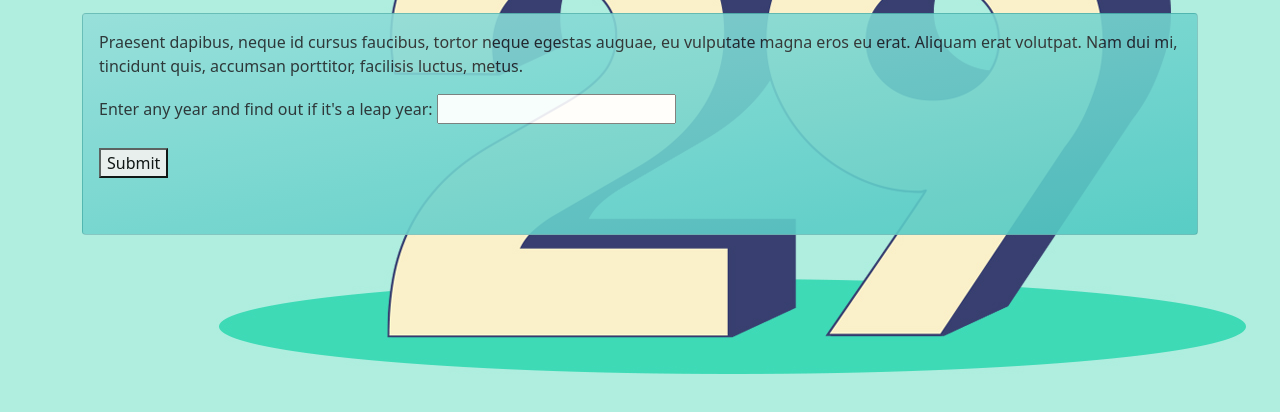
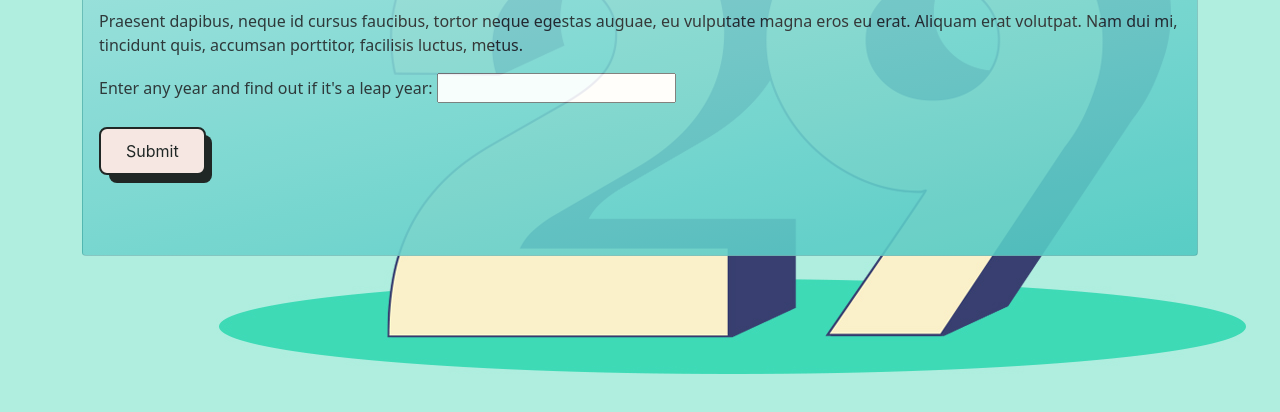
Before and after one commit to soilapertet/leap-year-detector, a plain HTML site: page index.html in a window 1280 px wide. Shown: the part 314-726 px from the top of the page. Drawn offline with Linux system fonts and the light colour scheme.

Commit message:
Customise the button on the landing page

```diff
--- a/css/scripts.css
+++ b/css/scripts.css
@@ -10,3 +10,54 @@ body
   background-image: linear-gradient(to bottom right, #96deda, #50c9c3);
   opacity: 0.9;
 }
+.button {
+  align-items: center;
+  background-color: #fee6e3;
+  border: 2px solid #111;
+  border-radius: 8px;
+  box-sizing: border-box;
+  color: #111;
+  cursor: pointer;
+  display: flex;
+  font-family: Inter,sans-serif;
+  font-size: 16px;
+  height: 48px;
+  justify-content: center;
+  line-height: 24px;
+  max-width: 100%;
+  padding: 0 25px;
+  position: relative;
+  text-align: center;
+  text-decoration: none;
+  user-select: none;
+  -webkit-user-select: none;
+  touch-action: manipulation;
+}
+
+.button:after {
+  background-color: #111;
+  border-radius: 8px;
+  content: "";
+  display: block;
+  height: 48px;
+  left: 0;
+  width: 100%;
+  position: absolute;
+  top: -2px;
+  transform: translate(8px, 8px);
+  transition: transform .2s ease-out;
+  z-index: -1;
+}
+
+.button:hover:after {
+  transform: translate(0, 0);
+}
+
+.button:active {
+  background-color: #ffdeda;
+  outline: 0;
+}
+
+.button:hover {
+  outline: 0;
+}
--- a/index.html
+++ b/index.html
@@ -26,7 +26,7 @@
           <label for="leapYear">Enter any year and find out if it's a leap year:</label>
           <input type="number" id="leapYear">
           <br><br>
-          <button onclick="leapYear()">Submit</button>
+          <button onclick="leapYear()" class="button">Submit</button>
           <br><br>
           <div class="output">
             <p id="output"></p>
```
